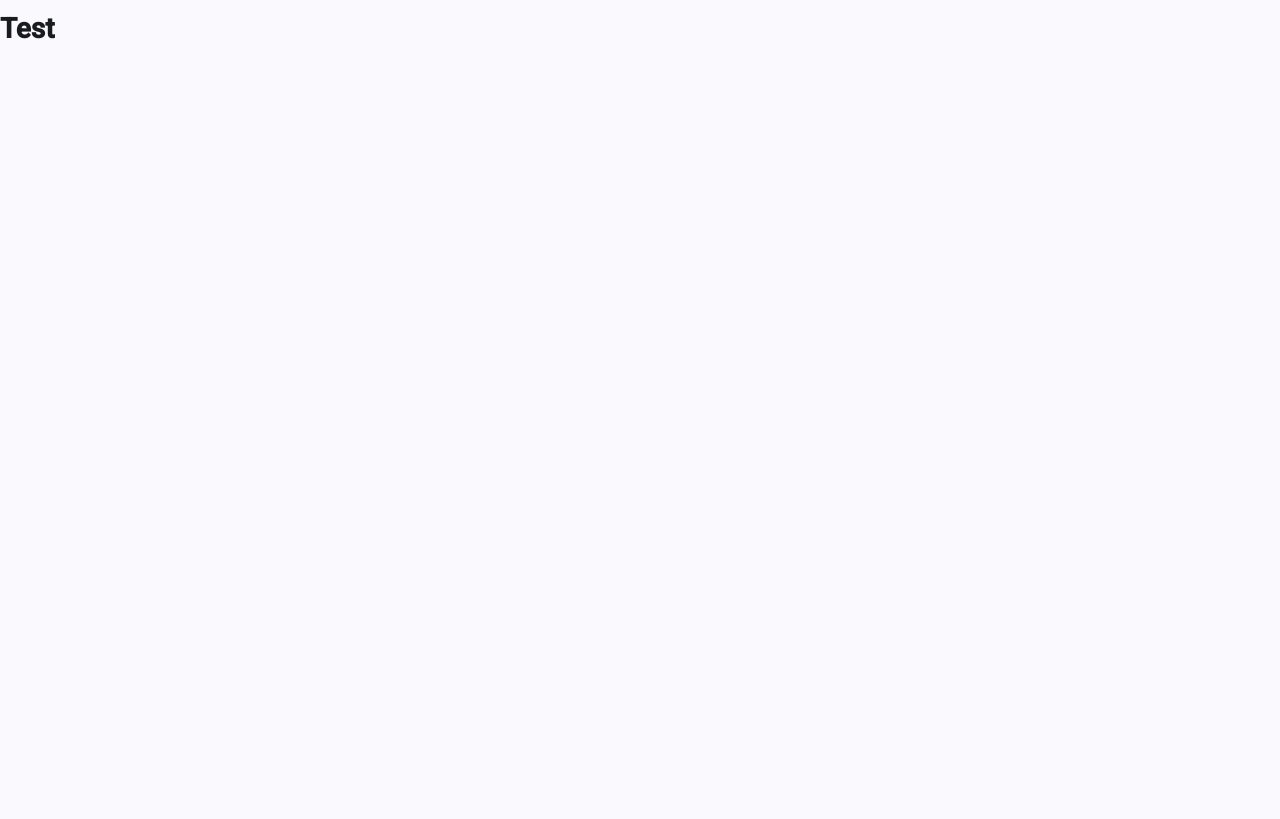
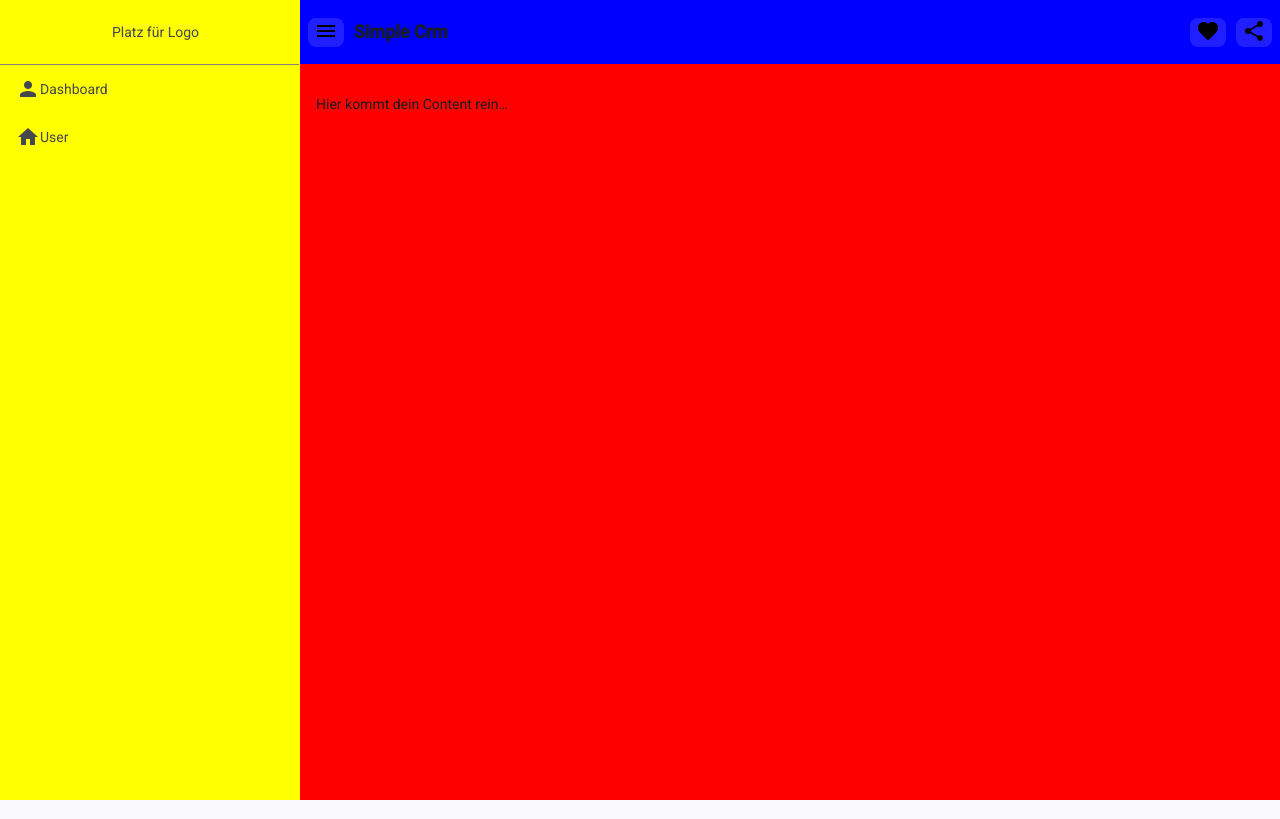
Before and after one commit to BockDA/DA-Simple-crm, an Angular app: page / in a window 1280 px wide. Built offline with nearby package versions, Linux system fonts and the light colour scheme.

Commit message:
Menue create

```diff
--- a/src/app/app.component.html
+++ b/src/app/app.component.html
@@ -1 +1,41 @@
-<h1>Test</h1>
+<mat-drawer-container class="app-container" autosize>
+
+  <!-- GELB: geht von oben bis unten (top 0) -->
+  <mat-drawer #drawer class="app-sidenav" mode="side" opened>
+    <div class="logo-container">
+      Platz für Logo
+    </div>
+
+    <ul class="menue-items">
+        <li><mat-icon fontIcon="person"></mat-icon>Dashboard</li>
+        <li><mat-icon fontIcon="home"></mat-icon>User</li>
+      </ul>
+
+  </mat-drawer>
+
+  <!-- Alles rechts (Toolbar + Content) wird mit verschoben -->
+  <mat-drawer-content>
+
+    <mat-toolbar class="app-toolbar">
+      <button mat-icon-button class="icon-btn" aria-label="Menü öffnen" (click)="drawer.toggle()">
+        <mat-icon>menu</mat-icon>
+      </button>
+
+      <span class="title">Simple Crm</span>
+      <span class="spacer"></span>
+
+      <button mat-icon-button class="icon-btn" aria-label="Favorit">
+        <mat-icon>favorite</mat-icon>
+      </button>
+
+      <button mat-icon-button class="icon-btn" aria-label="Teilen">
+        <mat-icon>share</mat-icon>
+      </button>
+    </mat-toolbar>
+
+    <div class="app-content">
+      <p>Hier kommt dein Content rein…</p>
+    </div>
+
+  </mat-drawer-content>
+</mat-drawer-container>
--- a/src/app/app.component.scss
+++ b/src/app/app.component.scss
@@ -0,0 +1,94 @@
+/* Wichtig: Container muss volle Viewport-Höhe haben */
+.app-container {
+    height: 100vh;
+}
+
+/* Drawer links */
+.app-sidenav {
+    width: 300px;
+    background-color: yellow;
+    border-radius: 0;
+}
+
+.logo-container {
+    display: flex;
+    align-items: center;
+    justify-content: center;
+    border-bottom: 1px solid gray;
+    padding-left: 12px;
+    height: 64px;
+
+}
+
+
+/* Toolbar oben rechts – wird mitgeschoben, weil sie im drawer-content liegt */
+.app-toolbar {
+    background-color: blue;
+    gap: 10px;
+    padding: 0 8px;
+
+
+}
+
+.menue-items {
+    list-style: none;
+    margin: 0;
+    padding: 0;
+
+    li {
+        display: flex;
+        align-items: center;
+        height: 48px;
+        width: 100%;
+        box-sizing: border-box;
+        padding-left: 16px;
+        padding-right: 16px;
+        cursor: pointer;
+
+        &:hover {
+            background-color: rgba(0, 0, 0, 0.25);
+        }
+    }
+}
+
+/* Content rechts */
+.app-content {
+    background-color: red;
+    //height: 100vh;
+    min-height: calc(100vh - 64px);
+    /* unter Toolbar */
+    padding: 16px;
+}
+
+.spacer {
+    flex: 1 1 auto;
+}
+
+.title {
+    font-size: 18px;
+    font-weight: 600;
+}
+
+/* Icon Buttons */
+.icon-btn {
+    border: none;
+    outline: none;
+    background-color: rgba(255, 255, 255, 0.12);
+    border-radius: 8px;
+}
+
+.icon-btn:hover {
+    cursor: pointer;
+    background-color: rgba(255, 255, 255, 0.4);
+}
+
+/* Mobile Toolbar Höhe oft 56px */
+@media (max-width: 599px) {
+    .app-content {
+        min-height: calc(100vh - 56px);
+    }
+
+    .app-sidenav {
+        width: 280px;
+    }
+}
```
Also changed, not shown: src/app/app.component.ts (+9 -4 lines).
